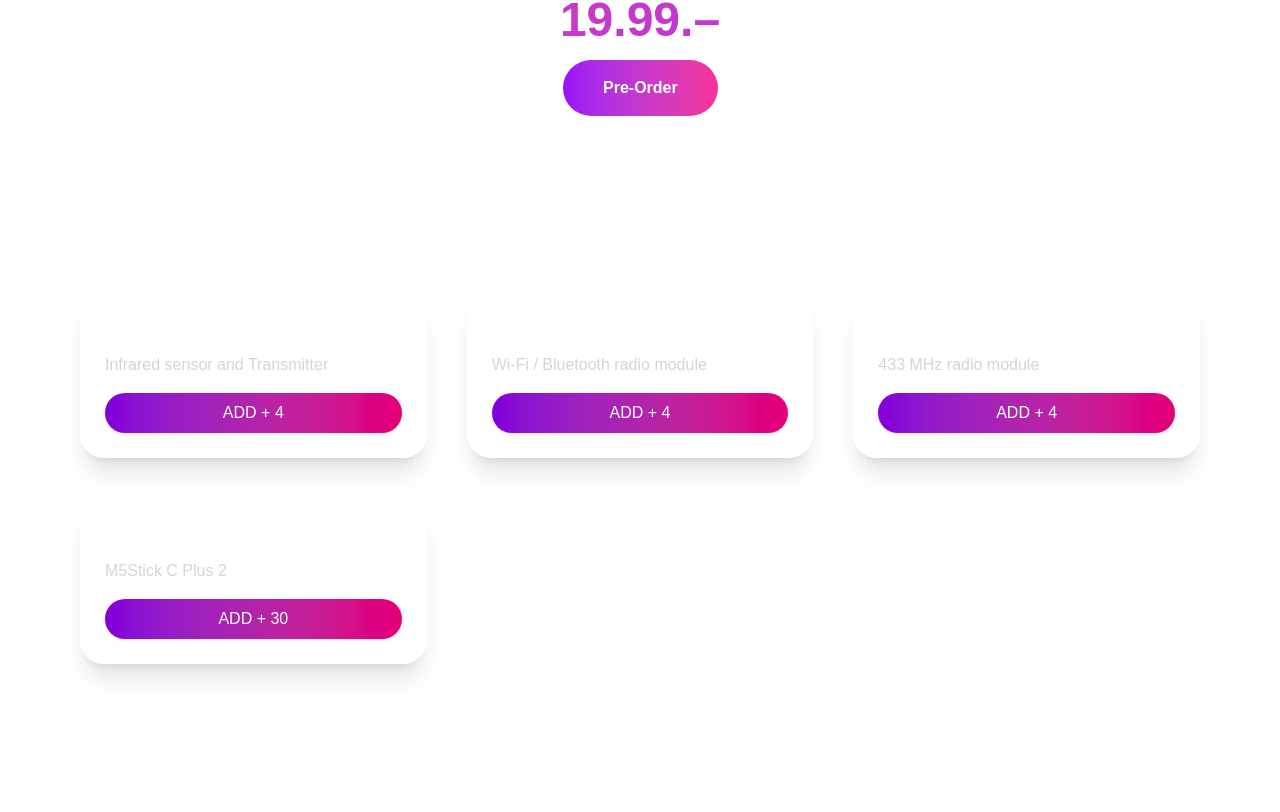
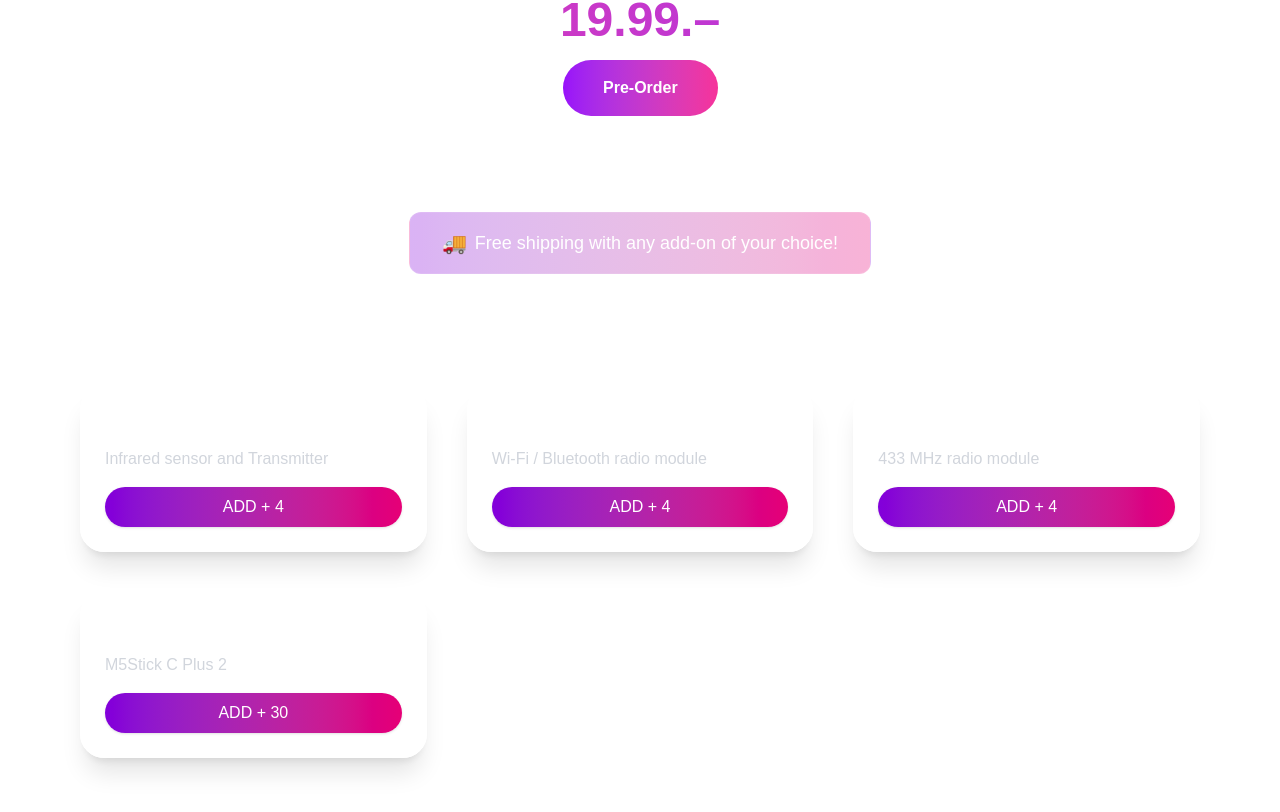
Before and after one commit to Nainounen/HackLab, a Next.js app: page / in a window 1280 px wide. Shown: the part 985-1797 px from the top of the page. Before the commit the page ends 1745 px from the top, so only its background shows below. Built offline with nearby package versions, Linux system fonts and the light colour scheme.

Commit message:
shipping free

```diff
--- a/src/app/page.js
+++ b/src/app/page.js
@@ -54,7 +54,14 @@ export default function Page() {
       <TitleHero />
       <HotspotOverlay id="unyxrf" />
       <DynamicPricing basePrice={basePrice} selectedAddons={selectedAddons} />
-
+        {/* Free shipping promo message */}
+      <div className="flex justify-center items-center py-4">
+        <div className="bg-gradient-to-r from-purple-700/30 to-pink-600/30 backdrop-blur-sm px-8 py-4 rounded-xl border border-white/10">
+          <p className="text-lg font-medium text-white flex items-center gap-2">
+            <span className="text-xl">🚚</span> Free shipping with any add-on of your choice!
+          </p>
+        </div>
+      </div>
       <section id="addons" className="py-24 px-6 md:px-20 grid grid-cols-1 md:grid-cols-3 gap-10">
         {addons.map((a) => {
           const selected = selectedAddons.includes(a.id);
```
